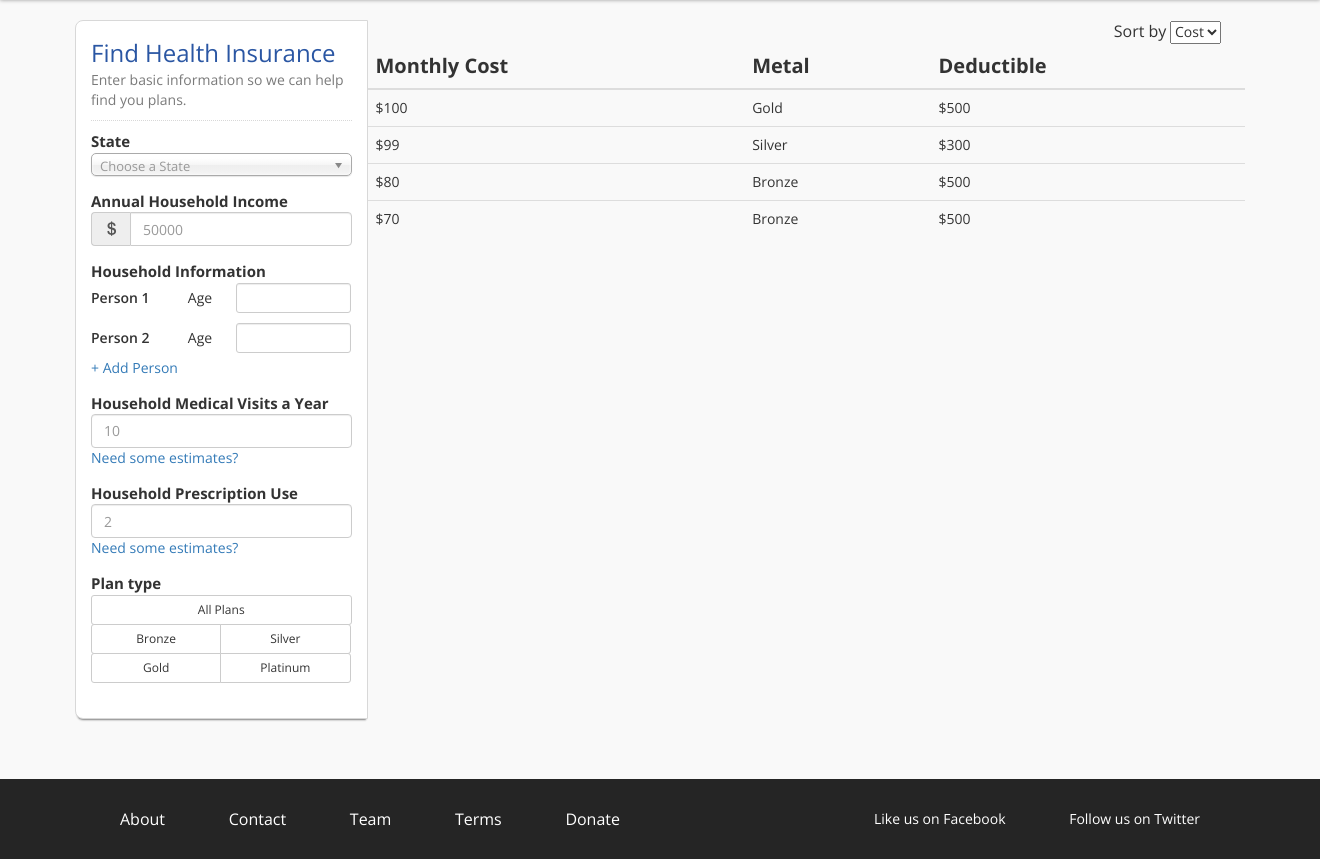
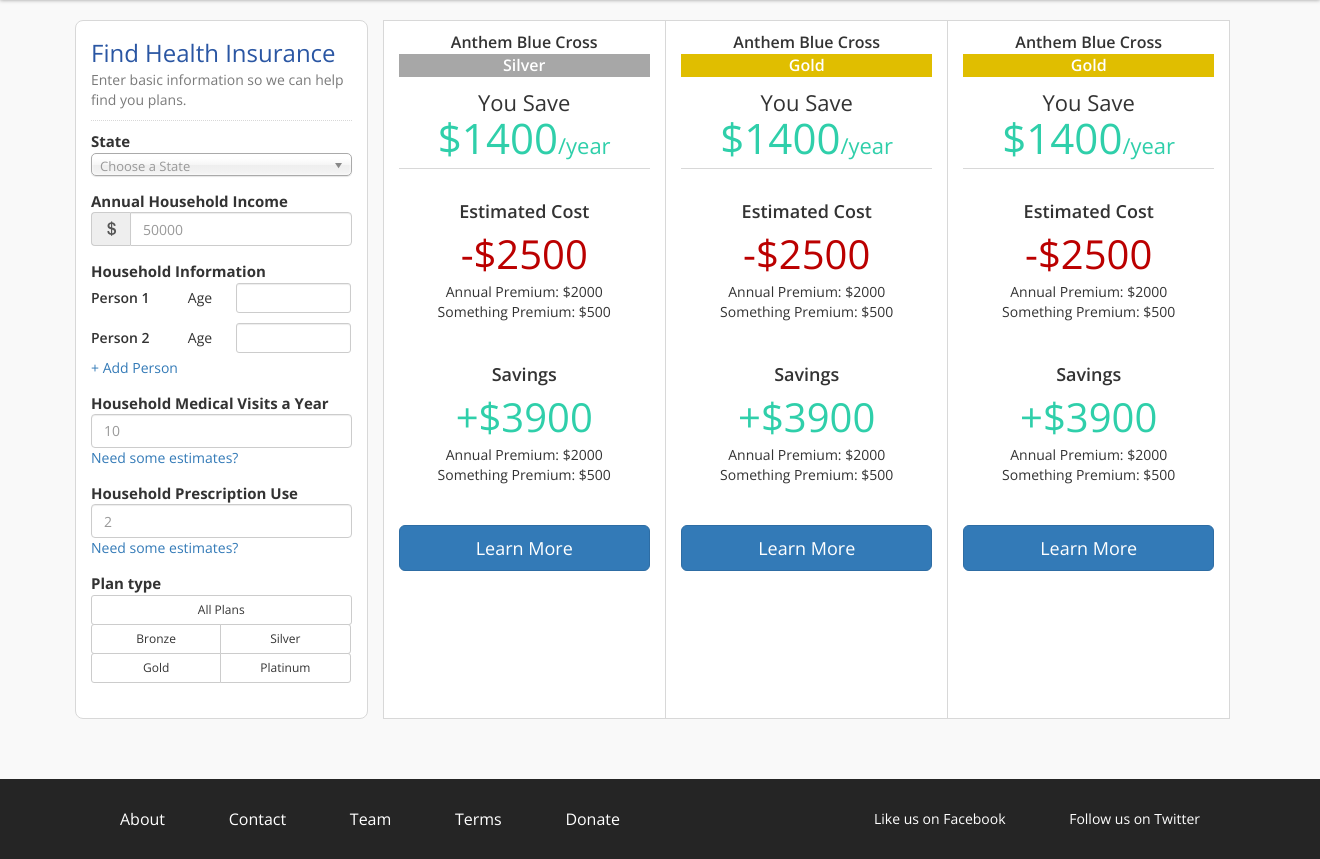
Before and after one commit to ESBerkeley/athemo-health, a Django app: page / in a window 1320 px wide. Shown: the part 53-912 px from the top of the page. Run offline with Django 3.2, Linux system fonts and the light colour scheme; some libraries are stand-ins or nearby versions.

Commit message:
Done did the plan columns UI

```diff
--- a/health/health/static/css/home.css
+++ b/health/health/static/css/home.css
@@ -2,13 +2,12 @@ body {
     background-color: #f9f9f9;
 }
 
+/*info-col CSS*/
+
 .info-col {
-    border: 1px solid black;
     padding-bottom: 20px;
-    border-top-left-radius: 8px;
-    border-bottom-left-radius: 8px;
+    border-radius: 8px;
     border: 1px solid #d8d8d8;
-    box-shadow: 0 3px 2px -2px gray;
     background-color: white;
 }
 
@@ -61,9 +60,75 @@ body {
     width: 100%;
 }
 
-.input-row .btn-group.medal .btn{
+.input-row .btn-group.btn-medal .btn{
     margin-top: -1px;
     width: 50%;
+}
+
+/*data-col CSS*/
+.plan-col {
+    padding-bottom: 20px;
+    border: 1px solid #d8d8d8;
+    background-color: white;
+    border-right: 0;
+}
+
+.plan-col:last-of-type {
+    border-right: 1px solid #d8d8d8;
+}
+
+.plan-name {
+    font-size: 16px;
+    text-align: center;
+    font-weight: 600;
+    padding-top: 10px;
+    /*color: #2a56a3;*/
+}
+
+.medal {
+    text-align: center;
+    margin-bottom: 10px;
+    font-weight: 600;
+    font-size: 16px;
+}
+
+.medal.gold {
+    background-color: #e0be00;
+    color: white;
+}
+
+.medal.silver {
+    background-color: #a7a7a7;
+    color: white;
+}
+
+.you-saved {
+    font-size: 22px;
+    text-align: center;
+    font-weight: 300;
+    margin-bottom: -10px;
+}
+
+.money-saved {
+    text-align: center;
+    font-size: 42px;
+    font-weight: 300;
+    color: #2fcfaa;
+    border-bottom: 1px solid #d8d8d8;;
+}
+
+.money-saved .slash-year {
+    font-size: 22px;
+}
+
+.plan-details {
+    padding-top: 10px;
+}
+
+.wheel-header {
+    text-align: center;
+    font-weight: 600;
+    font-size: 18px;
 }
 
 /* home/medical-popover.html styling */
--- a/health/health/static/css/progress.css
+++ b/health/health/static/css/progress.css
@@ -1,6 +1,6 @@
 .progress-section {
     height: 80px;
-    background-color: #2fcfaa; /* maybe do standard blue #2a56a3 or #2a93a3*/
+    background-color: #2a56a3; /* maybe do standard blue #2a56a3 or #2a93a3*/
     margin-top: -20px;
     margin-bottom: 20px;
     text-align: center;
--- a/health/health/static/js/home.js
+++ b/health/health/static/js/home.js
@@ -3,4 +3,6 @@ $(document).ready(function(){
         no_results_text: "Sorry, we don't support that state yet."
     });
 
+    var highestCol = Math.max($('.info-col').height(),$('.data-col').height());
+    $('.standard-col').height(highestCol);
 })
--- a/health/health/templates/home/home.html
+++ b/health/health/templates/home/home.html
@@ -32,7 +32,7 @@
 {% block content %}
 <div class="container">
     <div class="row">
-        <div class="col-xs-6 col-sm-6 col-md-3 info-col">
+        <div class="col-xs-6 col-sm-6 col-md-3 info-col standard-col">
             <div class="info-title">Find Health Insurance</div>
             <p class="sub-heading">Enter basic information so we can help find you plans.</p>
 
@@ -74,12 +74,6 @@
                     </div>
                 </div>
                 <a href="#">+ Add Person</a>
-{#                <div class="btn-group">#}
-{#                    <button type="button" class="btn btn-default">0</button>#}
-{#                    <button type="button" class="btn btn-default">1</button>#}
-{#                    <button type="button" class="btn btn-default">2</button>#}
-{#                    <button type="button" class="btn btn-default">3+</button>#}
-{#                </div>#}
             </div>
 
             <div class="input-row">
@@ -107,58 +101,93 @@
                 <div class="btn-group-vertical btn-group-sm">
                     <button id="all-plans" type="button" class="btn btn-default">All Plans</button>
                 </div>
-                <div class="btn-group btn-group-sm medal">
+                <div class="btn-group btn-group-sm btn-medal">
                     <button type="button" class="btn btn-default">Bronze</button>
                     <button type="button" class="btn btn-default">Silver</button>
                 </div>
-                <div class="btn-group btn-group-sm medal">
+                <div class="btn-group btn-group-sm btn-medal">
                     <button type="button" class="btn btn-default">Gold</button>
                     <button type="button" class="btn btn-default">Platinum</button>
                 </div>
             </div>
 
         </div>
-        <div class="col-xs-12 col-sm-6 col-md-9" style="/*border: 1px solid #000; border-left: none;*/">
-            <div class="row">
-                <div class="col-xs-offset-10 col-sm-offset-10 col-md-offset-10 col-xs-3 col-sm-3 col-md-3">
-                    <span class="font-size-medium">Sort by</span>
-                    <select>
-                        <option value="">Cost</option>
-                    </select>
+
+        <div class="col-xs-12 col-sm-6 col-md-9">
+            <div class="col-md-4 plan-col standard-col">
+                <div class="plan-name">Anthem Blue Cross</div>
+                <div class="medal silver">Silver</div>
+                <div class="you-saved">You Save</div>
+                <div class="money-saved">$1400<span class="slash-year">/year</span></div>
+
+                <div class="plan-details">
+                    <br>
+                    <div class="wheel-header">Estimated Cost</div>
+                    <div class="red-cost" style="color: #b00; text-align: center; font-size: 40px; font-weight: 300;">-$2500</div>
+                    <center>
+                        <div>Annual Premium: $2000</div>
+                        <div>Something Premium: $500</div>
+                    </center>
+                    <br><br>
+                    <div class="wheel-header">Savings</div>
+                    <div class="red-cost" style="color: #2fcfaa; text-align: center; font-size: 40px; font-weight: 300;">+$3900</div>
+                    <center>
+                        <div>Annual Premium: $2000</div>
+                        <div>Something Premium: $500</div>
+                    </center>
+                    <br><br>
+                    <button class="btn btn-primary btn-lg" style="width: 100%;">Learn More</button>
                 </div>
             </div>
-            <div class="row">
-                <table class="table">
-                    <thead>
-                    <tr>
-                        <th>Monthly Cost</th>
-                        <th>Metal</th>
-                        <th>Deductible</th>
-                    </tr>
-                    </thead>
-                    <tbody>
-                    <tr>
-                        <td>$100</td>
-                        <td>Gold</td>
-                        <td>$500</td>
-                    </tr>
-                    <tr>
-                        <td>$99</td>
-                        <td>Silver</td>
-                        <td>$300</td>
-                    </tr>
-                    <tr>
-                        <td>$80</td>
-                        <td>Bronze</td>
-                        <td>$500</td>
-                    </tr>
-                    <tr>
-                        <td>$70</td>
-                        <td>Bronze</td>
-                        <td>$500</td>
-                    </tr>
-                    </tbody>
-                </table>
+            <div class="col-md-4 plan-col standard-col">
+                <div class="plan-name">Anthem Blue Cross</div>
+                <div class="medal gold">Gold</div>
+                <div class="you-saved">You Save</div>
+                <div class="money-saved">$1400<span class="slash-year">/year</span></div>
+
+                <div class="plan-details">
+                    <br>
+                    <div class="wheel-header">Estimated Cost</div>
+                    <div class="red-cost" style="color: #b00; text-align: center; font-size: 40px; font-weight: 300;">-$2500</div>
+                    <center>
+                        <div>Annual Premium: $2000</div>
+                        <div>Something Premium: $500</div>
+                    </center>
+                    <br><br>
+                    <div class="wheel-header">Savings</div>
+                    <div class="red-cost" style="color: #2fcfaa; text-align: center; font-size: 40px; font-weight: 300;">+$3900</div>
+                    <center>
+                        <div>Annual Premium: $2000</div>
+                        <div>Something Premium: $500</div>
+                    </center>
+                    <br><br>
+                    <button class="btn btn-primary btn-lg" style="width: 100%;">Learn More</button>
+                </div>
+            </div>
+            <div class="col-md-4 plan-col standard-col">
+                <div class="plan-name">Anthem Blue Cross</div>
+                <div class="medal gold">Gold</div>
+                <div class="you-saved">You Save</div>
+                <div class="money-saved">$1400<span class="slash-year">/year</span></div>
+
+                <div class="plan-details">
+                    <br>
+                    <div class="wheel-header">Estimated Cost</div>
+                    <div class="red-cost" style="color: #b00; text-align: center; font-size: 40px; font-weight: 300;">-$2500</div>
+                    <center>
+                        <div>Annual Premium: $2000</div>
+                        <div>Something Premium: $500</div>
+                    </center>
+                    <br><br>
+                    <div class="wheel-header">Savings</div>
+                    <div class="red-cost" style="color: #2fcfaa; text-align: center; font-size: 40px; font-weight: 300;">+$3900</div>
+                    <center>
+                        <div>Annual Premium: $2000</div>
+                        <div>Something Premium: $500</div>
+                    </center>
+                    <br><br>
+                    <button class="btn btn-primary btn-lg" style="width: 100%;">Learn More</button>
+                </div>
             </div>
         </div>
     </div>
```
